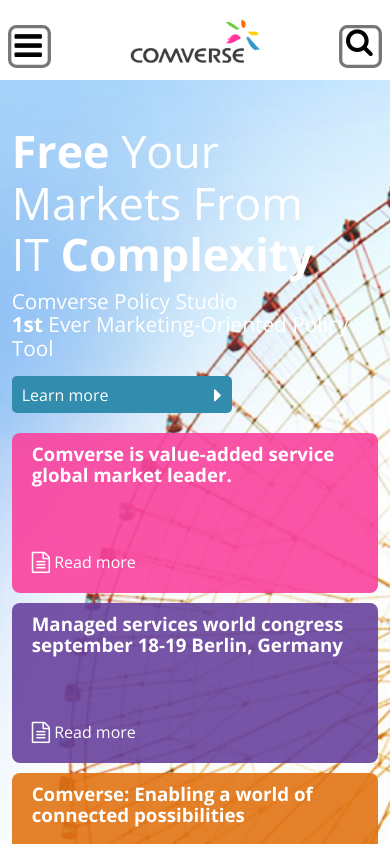
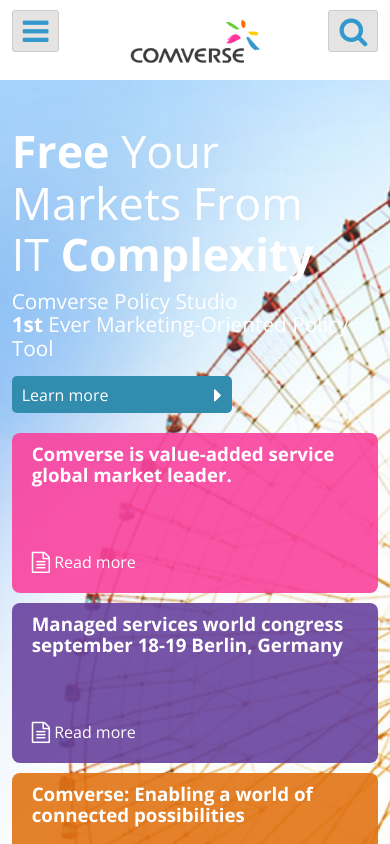
Before and after one commit to alon-kedar/NC-Comverse, a plain HTML site: page routes/index.html in a window 390 px wide. Shown: the top 844 px of the page. Drawn offline with nearby package versions, Linux system fonts and the light colour scheme; files that its build step writes are made by us from their sources.

Commit message:
change style of menu / search buttons

```diff
--- a/css/header.css
+++ b/css/header.css
@@ -141,26 +141,28 @@
 }
 
 #top-sec .padding > a >img {
-    /*display: inline-block;*/
     float: left;
     padding-top: 10px;
-    /*vertical-align: bottom;*/
-    /*vertical-align: bottom;*/
 }
 
-.menu_btn {
-    position: absolute;
-    top: 30px;
-    left: 3vw;
-    transform: translate(-9px,0);
-    /*transform: scale(2,2);*/
+.menu_btn,
+.search_btn {
+    font-size: 15px;
+    display: inline-block;
+    background: #E6E3E3;
+    padding: 5px 10px;
+    color: #3399cc;
+    border: 1px solid #ccc;
+    border-radius: 3px;
 }
 
-input[type=checkbox].menu_cb {
-    position: absolute;
-    top: 40px;
-    left: 3vw;
-    transform: scale(3.3);
+.search_btn {
+    float: right;
+}
+
+
+#top-sec input[type=checkbox]{
+    display:none;
 }
 
 input[type=checkbox].menu_cb:checked ~ #top_menu_bar > li {
@@ -169,26 +171,16 @@ input[type=checkbox].menu_cb:checked ~ #top_menu_bar > li {
     height: 35px;
 }
 
+#top-sec input[type=checkbox]:checked  + label {
+    color: #B3ABB3;
+}
+
 input[type=checkbox].menu_cb:checked ~ #top_menu_bar{
     overflow: visible;
 }
 
 #top-sec .hidden {
     display: none;
-}
-
-.search_btn {
-    position: absolute;
-    top: 32px;
-    right: 3vw;
-    transform: scale(1.8,1.8);
-}
-
-input[type=checkbox]#submit_search {
-    position: absolute;
-    top: 40px;
-    right: 3vw;
-    transform: scale(3.3,3.3);
 }
 
 #top-right label {
@@ -214,7 +206,7 @@ input[type=checkbox]#submit_search {
 
 @media screen and (max-width: 960px) {
     #top-sec .hidden {
-        display: block;
+        display: inline-block;
     }
 
     #top-sec .submenu {
--- a/css/main.css
+++ b/css/main.css
@@ -81,14 +81,6 @@
     background: rgb(225, 116, 20);
 }
 
-#main-section li > a {
-    position: absolute;
-    top: 120px;
-    left: 0;
-    /*padding-top: 130px;*/
-    padding-left: 20px;
-}
-
 @media screen and (max-width: 960px) {
 
     #main-section ul {
--- a/routes/index.html
+++ b/routes/index.html
@@ -123,7 +123,7 @@
                 </li>
             </ul>
             <input id="submit_search" type="checkbox" class="hidden">
-            <label for="submit_search" class="search_btn hidden"><i class="fa fa-search" aria-hidden="true"></i></label>
+            <label for="submit_search" class="search_btn hidden"><i class="fa fa-search fa-2x" aria-hidden="true"></i></label>
             <div class="right">
                 <form method="post" id="top-right">
                     <select>
```
